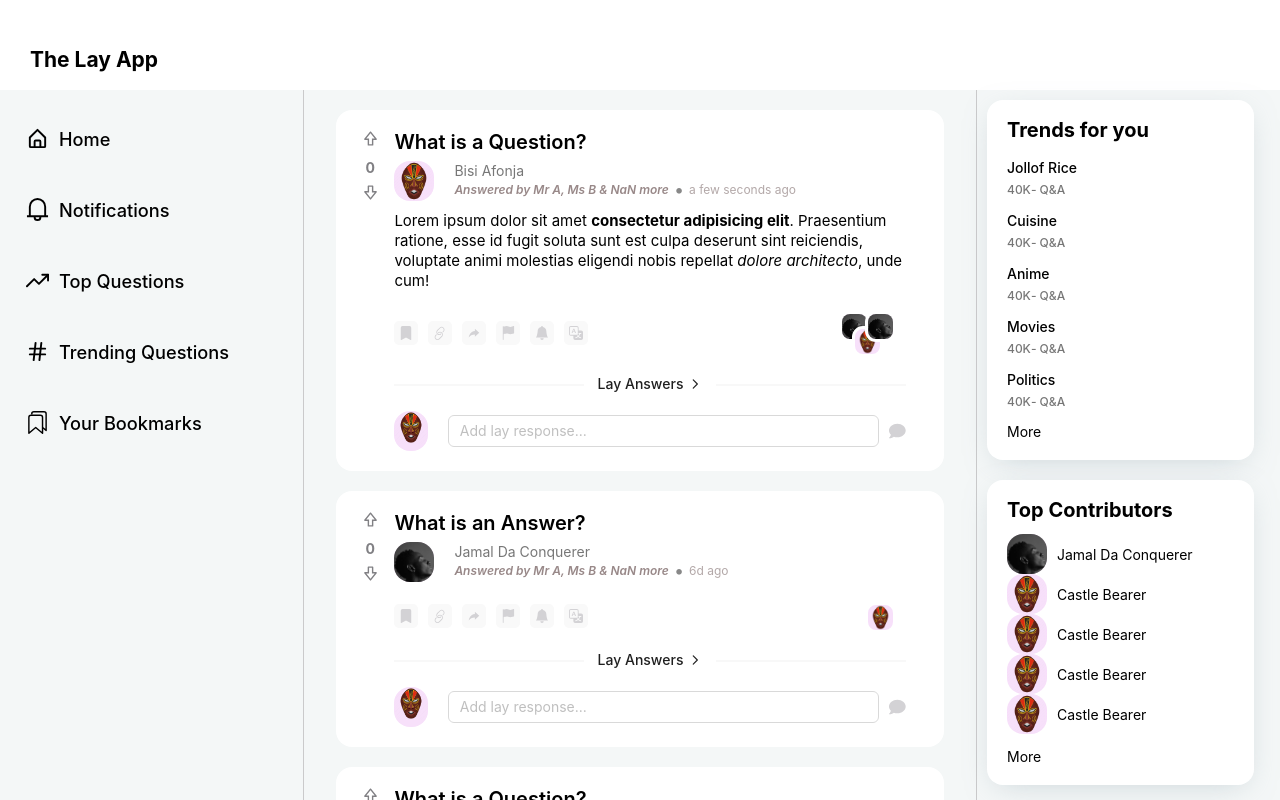
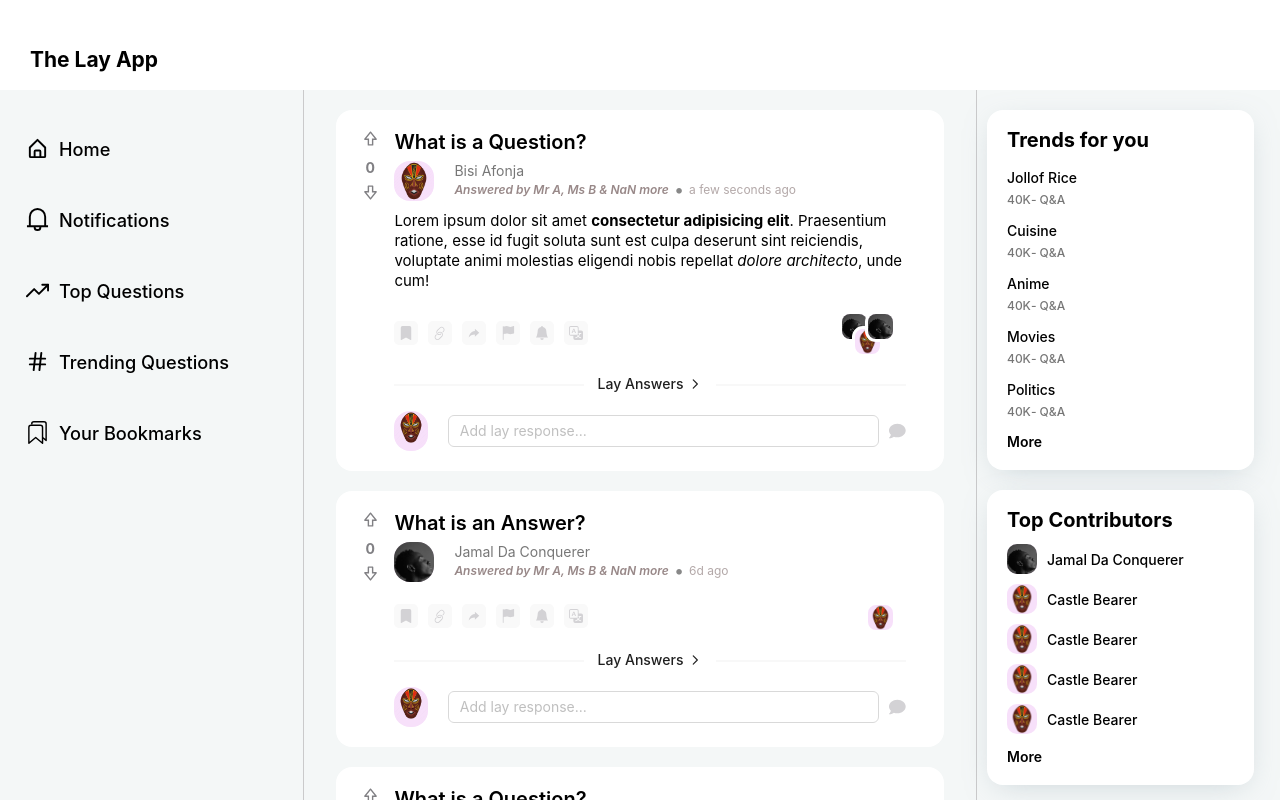
Before and after one commit to whoismuktar/lay-app, a React (Create React App) app: page / in a window 1280 px wide. Shown: the top 800 px of the page. Built offline with nearby package versions, Linux system fonts and the light colour scheme.

Commit message:
app update

```diff
--- a/src/Assets/styles/App.scss
+++ b/src/Assets/styles/App.scss
@@ -72,6 +72,7 @@ main {
 
 .sidebar {
   padding: 10px;
+  padding-top: 20px;
   min-height: 100vh;
   box-sizing: border-box;
   position: sticky;
@@ -91,6 +92,13 @@ main {
     padding: 20px;
     border-radius: 16px;
   }
+
+
+  &__more {
+    font-size: 14px;
+    font-weight: 600;
+    cursor: pointer;
+  }
 }
 
 .tags {
@@ -107,6 +115,22 @@ main {
       font-size: 12px;
       font-weight: 500;
       color: #777777;
+    }
+  }
+}
+
+.users-list {
+  .user {
+    margin-bottom: 10px;
+
+    .user-card {
+      width: 30px !important;
+      height: 30px !important;
+      border-radius: 10px;
+    }
+
+    &__fullname {
+      font-weight: 500;
     }
   }
 }
@@ -242,4 +266,5 @@ main {
   font-style: italic;
   font-size: 13px;
   font-weight: 600;
+  cursor: pointer;
 }
--- a/src/Assets/styles/question.scss
+++ b/src/Assets/styles/question.scss
@@ -10,5 +10,9 @@
       font-size: 18px;
       font-weight: 500;
     }
+
+    .read-more {
+      margin-bottom: 12px;
+    }
   }
 }
--- a/src/components/QuestionList/index.js
+++ b/src/components/QuestionList/index.js
@@ -1,5 +1,5 @@
 import React from "react";
-import QuestionCard from "./QuestionCard"
+import QuestionCard from "./QuestionCard";
 
 const mainFeed = [
   {
@@ -120,7 +120,7 @@ function QuestionList(props) {
   return (
     <div className="questions">
       {mainFeed.map((question, i) => {
-        return <QuestionCard key={i} question={question} idx={i} /> ;
+        return <QuestionCard key={i} question={question} idx={i} />;
       })}
     </div>
   );
```
